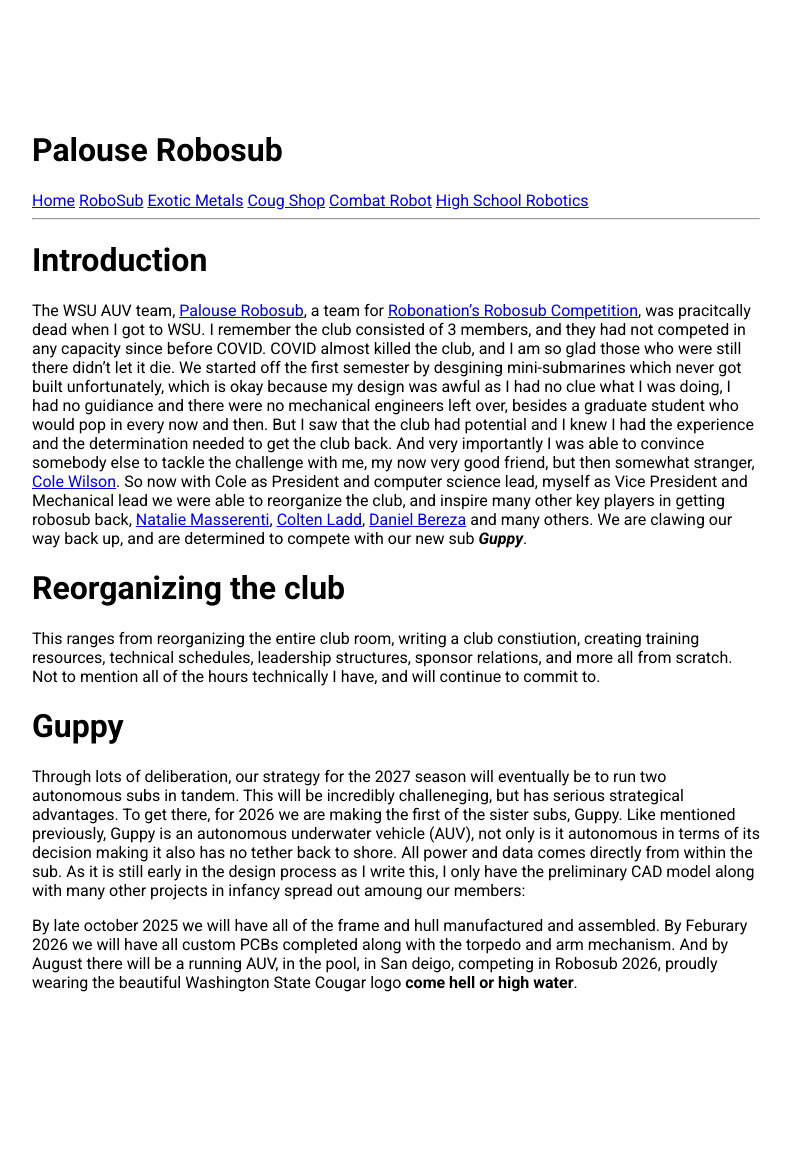
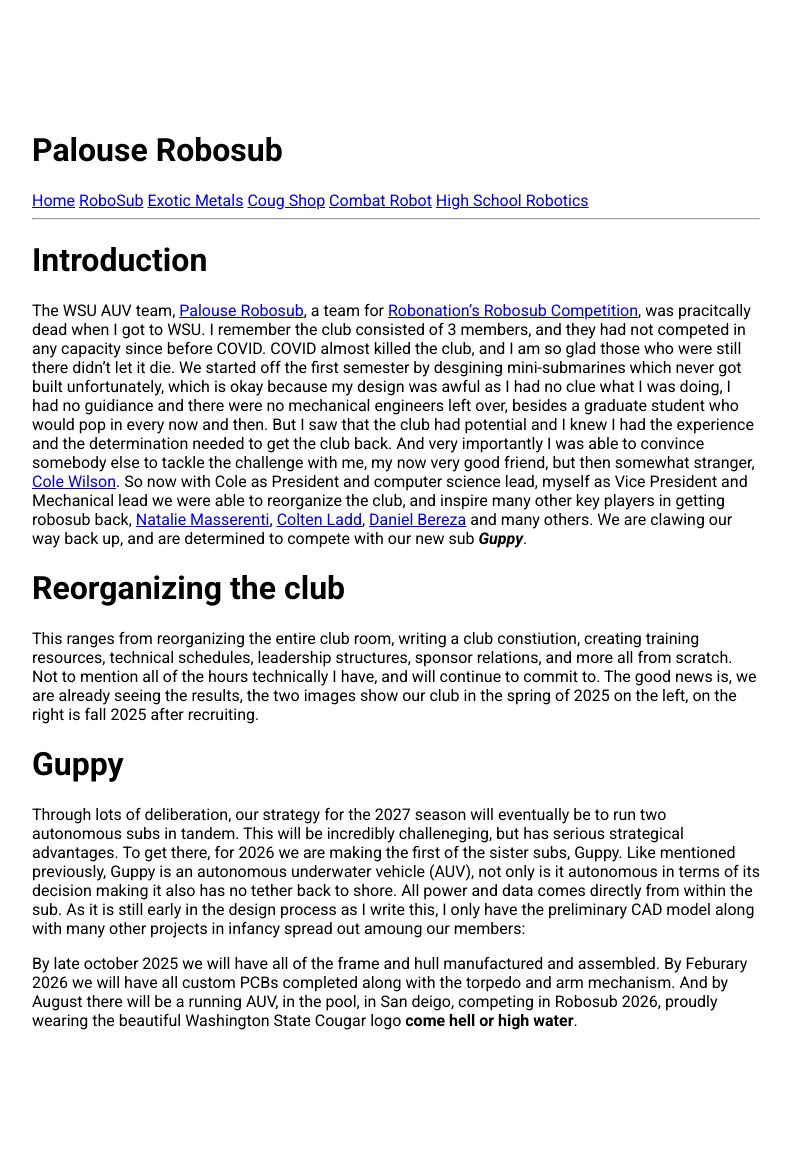
Before and after one commit to Brady-Hogg/Portfolio, a Jekyll site: the page built from robosub.md, in a window 1280 px wide. Shown: the whole page, without its empty margins (244-1035 px from the left). Built offline with Jekyll 4.4.1, drawn with Linux system fonts in a browser that asks for light colours; before the commit the page ends 1118 px from its top, so only the background shows below that.

Commit message:
Update robosub.md

```diff
--- a/robosub.md
+++ b/robosub.md
@@ -6,7 +6,10 @@ permalink: /robosub
 # Introduction
 The WSU AUV team, [Palouse Robosub](https://robosub.eecs.wsu.edu/), a team for [Robonation's Robosub Competition](https://robosub.org/), was pracitcally dead when I got to WSU. I remember the club consisted of 3 members, and they had not competed in any capacity since before COVID. COVID almost killed the club, and I am so glad those who were still there didn't let it die. We started off the first semester by desgining mini-submarines which never got built unfortunately, which is okay because my design was awful as I had no clue what I was doing, I had no guidiance and there were no mechanical engineers left over, besides a graduate student who would pop in every now and then. But I saw that the club had potential and I knew I had the experience and the determination needed to get the club back. And very importantly I was able to convince somebody else to tackle the challenge with me, my now very good friend, but then somewhat stranger, [Cole Wilson](https://cole.ws/). So now with Cole as President and computer science lead, myself as Vice President and Mechanical lead we were able to reorganize the club, and inspire many other key players in getting robosub back, [Natalie Masserenti](https://www.linkedin.com/in/natalie-massarenti2028/), [Colten Ladd](https://www.linkedin.com/in/coltenladd/), [Daniel Bereza](https://www.linkedin.com/in/danielbereza/) and many others. We are clawing our way back up, and are determined to compete with our new sub ***Guppy***.
 # Reorganizing the club
-This ranges from reorganizing the entire club room, writing a club constiution, creating training resources, technical schedules, leadership structures, sponsor relations, and more all from scratch. Not to mention all of the hours technically I have, and will continue to commit to.
+This ranges from reorganizing the entire club room, writing a club constiution, creating training resources, technical schedules, leadership structures, sponsor relations, and more all from scratch. Not to mention all of the hours technically I have, and will continue to commit to. The good news is, we are already seeing the results, the two images show our club in the spring of 2025 on the left, on the right is fall 2025 after recruiting.
+
+
+
 # Guppy
 Through lots of deliberation, our strategy for the 2027 season will eventually be to run two autonomous subs in tandem. This will be incredibly challeneging, but has serious strategical advantages. To get there, for 2026 we are making the first of the sister subs, Guppy. Like mentioned previously, Guppy is an autonomous underwater vehicle (AUV), not only is it autonomous in terms of its decision making it also has no tether back to shore. All power and data comes directly from within the sub. As it is still early in the design process as I write this, I only have the preliminary CAD model along with many other projects in infancy spread out amoung our members:
 
```
